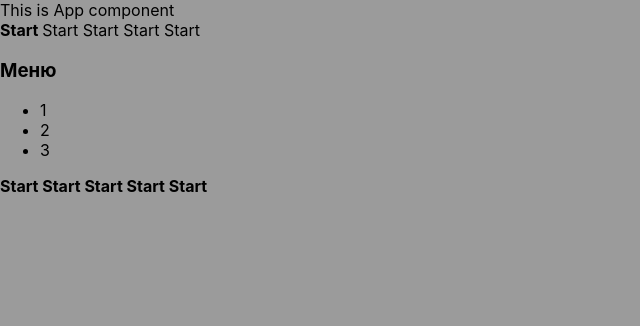
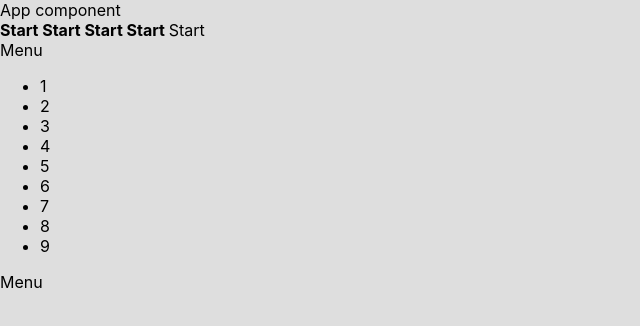
Before and after one commit to SlavaShensev/lessons-kabzda, a React (Create React App) app: page / in a window 1280 px wide. Shown: the top 326 px of the page, without its empty margins (0-640 px from the left). Built offline with nearby package versions, Linux system fonts and the light colour scheme.

Commit message:
'type_of_props_and_collapsed_menu'

```diff
--- a/src/App.css
+++ b/src/App.css
@@ -1,3 +1,3 @@
 body {
-    background: #9b9b9b;
+    background: #dedede;
 }
--- a/src/App.tsx
+++ b/src/App.tsx
@@ -7,10 +7,10 @@ import Rating from "./components/component/Rating";
 function App() {
     return (
         <div className='App'>
-            <AppTitle/>
-            <Rating value={1}/>
-            <Accordion/>
-            <Rating value={5}/>
+            <AppTitle title={'App component'}/>
+            <Rating value={4}/>
+            <Accordion slogan={'Menu'} collapsed={true}/>
+            <Accordion slogan={'Menu'} collapsed={false}/>
         </div>
     );
 }
--- a/src/components/component/Accordion.tsx
+++ b/src/components/component/Accordion.tsx
@@ -1,20 +1,41 @@
 import React from 'react';
 
-function Accordion() {
-    return (
-        <div className='Accordion'>
-            <AccordionTitle/>
-            <AccordionBody/>
-        </div>
-    );
+type AccordionPropsType = {
+    slogan: string
+    collapsed: boolean
 }
 
-const AccordionTitle = () => {
+function Accordion(props: AccordionPropsType) {
+    if (props.collapsed === true) {
+        return (
+            <div className='Accordion'>
+                <AccordionTitle slogan={props.slogan}/>
+                <AccordionBody/>
+            </div>
+        )
+    } else {
+        return (
+            <div className='Accordion'>
+                <AccordionTitle slogan={props.slogan}/>
+            </div>
+        )
+    }
+}
+
+type AccordionTitle = {
+    slogan: string
+}
+
+const AccordionTitle = (props: AccordionTitle) => {
     return (
         <div>
-            <h3>Меню</h3>
+            {props.slogan}
         </div>
     )
+}
+
+type AccordionBody = {
+    slogan: string
 }
 
 const AccordionBody = () => {
@@ -24,6 +45,12 @@ const AccordionBody = () => {
                 <li>1</li>
                 <li>2</li>
                 <li>3</li>
+                <li>4</li>
+                <li>5</li>
+                <li>6</li>
+                <li>7</li>
+                <li>8</li>
+                <li>9</li>
             </ul>
         </div>
     )
--- a/src/components/component/AppTitle.tsx
+++ b/src/components/component/AppTitle.tsx
@@ -1,9 +1,12 @@
 import React from "react";
 
+type AppTitlePropsType = {
+    title: string
+}
 
-const AppTitle = () => {
+const AppTitle = (props: AppTitlePropsType) => {
     return <div>
-        This is App component
+        {props.title}
     </div>
 }
 
--- a/src/components/component/Rating.tsx
+++ b/src/components/component/Rating.tsx
@@ -1,6 +1,10 @@
 import React from "react";
 
-function Rating(props: any) {
+type RatingPropsType = {
+    value: 1 | 2 | 3 | 4 | 5
+}
+
+function Rating(props: RatingPropsType) {
     if (props.value === 1) {
         return (
             <div>
@@ -67,7 +71,11 @@ function Rating(props: any) {
     )
 }
 
-function Star(props: any) {
+type StartPropsType = {
+    selected: boolean
+}
+
+function Star(props: StartPropsType) {
     if (props.selected === true) {
         return <span><b>Start </b></span>
     } else {
```
Also changed, not shown: 1 other file (tests, documents, lock files or other folders).
